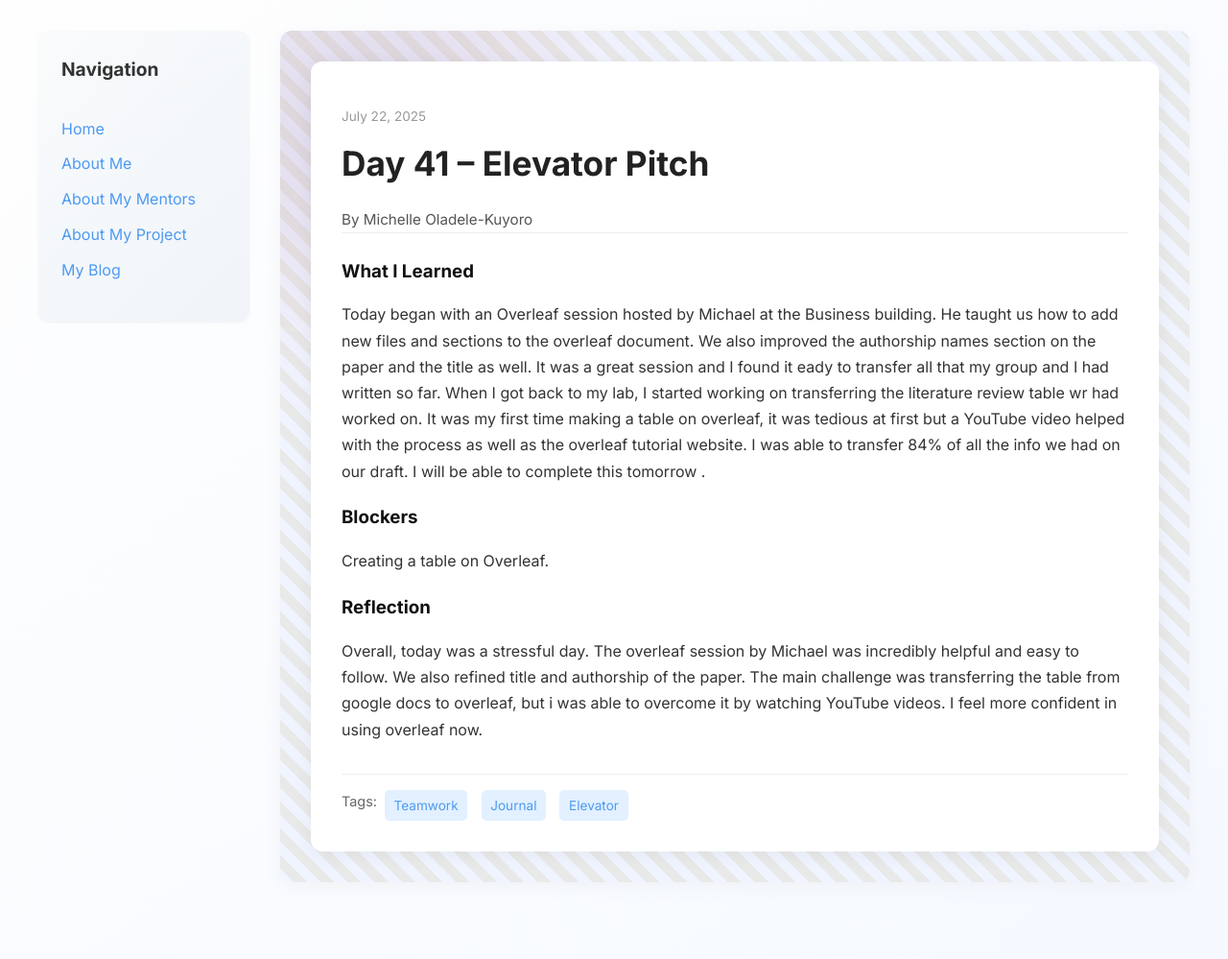
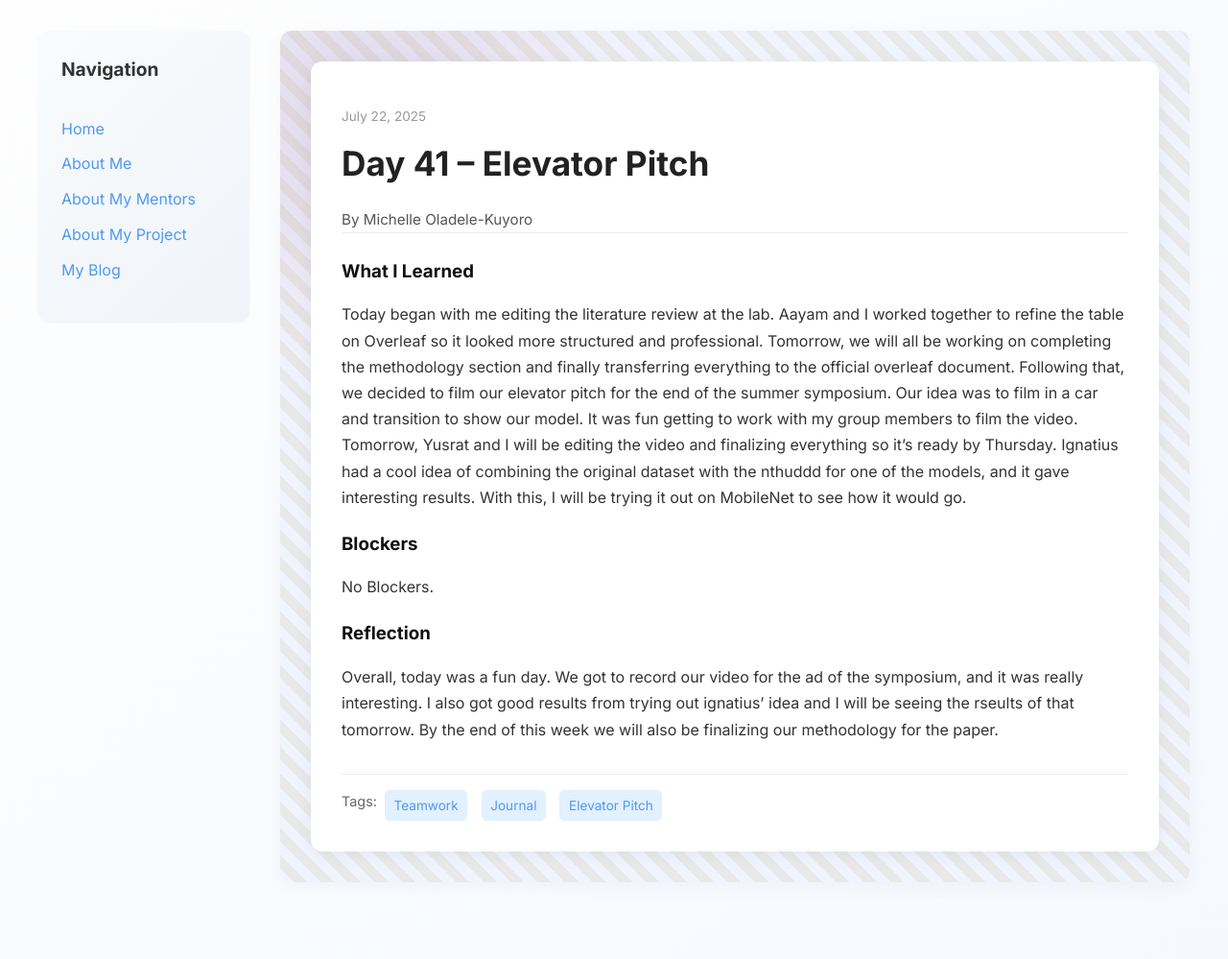
Before and after one commit to Miola585/Miola585.github.io, a Jekyll site: the page built from _posts/2025-07-21-day-41.md, in a window 1280 px wide. Shown: the whole page at 96% size. Built offline with Jekyll 4.4.1, drawn with Linux system fonts in a browser that asks for light colours.

Commit message:
Update 2025-07-21-day-41.md

```diff
--- a/_posts/2025-07-21-day-41.md
+++ b/_posts/2025-07-21-day-41.md
@@ -4,14 +4,14 @@ title: "Day 41 – Elevator Pitch"
 date: 2025-07-22
 author: Michelle Oladele-Kuyoro
 permalink: /day41.html
-tags: ["Teamwork", "Journal", "Elevator"]
+tags: ["Teamwork", "Journal", "Elevator Pitch"]
 
 what_i_learned: |
-  Today began with an  Overleaf session hosted by Michael at the Business building. He taught us how to add new files and sections to the overleaf document. We also improved the authorship names section on the paper and the title as well. It was a great session and I found it eady to transfer all that my group and I had written so far. When I got back to my lab, I started working on transferring the literature review table wr had worked on. It was my first time making a table on overleaf, it was tedious at first but a YouTube video helped with the process as well as the overleaf tutorial website. I was able to transfer 84% of all the info we had on our draft. I will be able to complete this tomorrow .
+  Today began with me editing the literature review at the lab. Aayam and I worked together to refine the table on Overleaf so it looked more structured and professional. Tomorrow, we will all be working on completing the methodology section and finally transferring everything to the official overleaf document. Following that, we decided to film our elevator pitch for the end of the summer symposium. Our idea was to film in a car and transition to show our model. It was fun getting to work with my group members to film the video. Tomorrow, Yusrat and I will be editing the video and finalizing everything so it's ready by Thursday. Ignatius had a cool idea of combining the original dataset with the nthuddd for one of the models, and it gave interesting results. With this, I will be trying it out on MobileNet to see how it would go.
 
 blockers: |
-   Creating a table on Overleaf.
+   No Blockers.
 
 reflection: |
-    Overall, today was a stressful day. The overleaf session by Michael was incredibly helpful and easy to follow. We also refined title and authorship of the paper. The main challenge was transferring the table from google docs to overleaf, but i was able to overcome it by watching YouTube videos. I feel more confident in using overleaf now.
+    Overall, today was a fun day. We got to record our video for the ad of the symposium, and it was really interesting. I also got good results from trying out ignatius' idea and I will be seeing the rseults of that tomorrow. By the end of this week we will also be finalizing our methodology for the paper.
 ---
```
